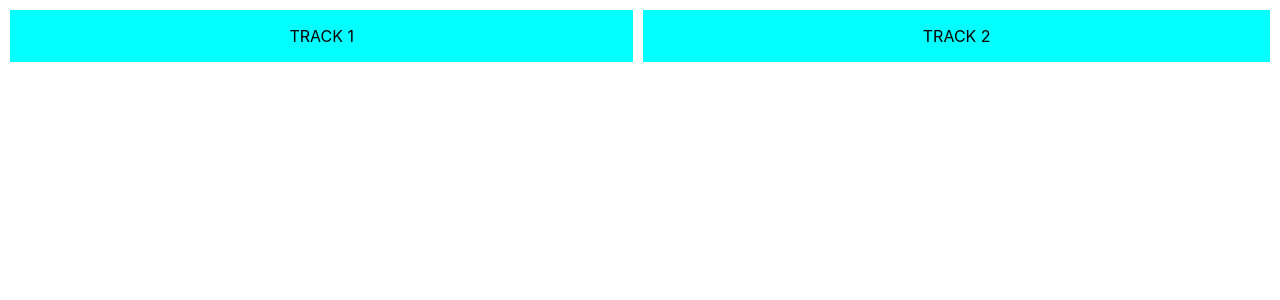
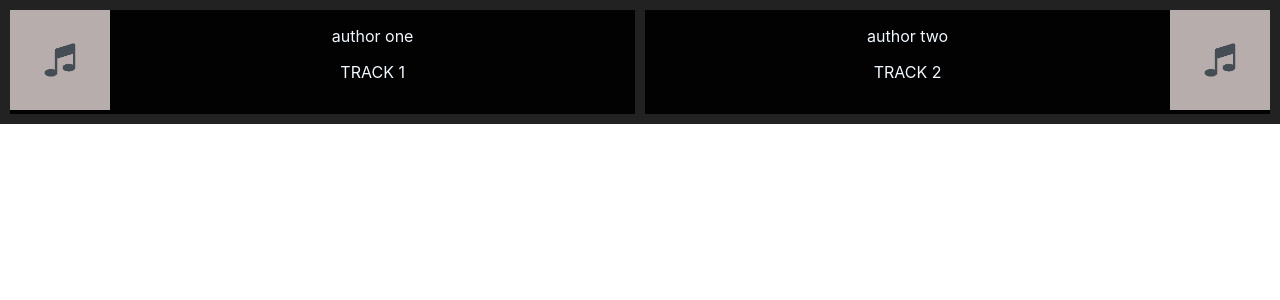
Before and after one commit to monick/dj-mix, a React (Create React App) app: page / in a window 1280 px wide. Shown: the top 300 px of the page. Built offline with nearby package versions, Linux system fonts and the light colour scheme.

Commit message:
style app, add flex, add trackCover component

```diff
--- a/src/App.css
+++ b/src/App.css
@@ -1,5 +1,6 @@
 .App {
   text-align: center;
+  background: #222;
 }
 
 .App-logo {
--- a/src/App.js
+++ b/src/App.js
@@ -21,8 +21,8 @@ class App extends Component {
   render() {
     return (
       <div className="App grid-container">
-        <TrackComponent text={'TRACK 1'} left/>
-        <TrackComponent text={'TRACK 2'} right/>
+        <TrackComponent title={'TRACK 1'} author={'author one'} left/>
+        <TrackComponent title={'TRACK 2'} author={'author two'} right/>
       </div>
     );
   }
--- a/src/TrackComponent.css
+++ b/src/TrackComponent.css
@@ -1,11 +1,33 @@
 .track {
-    background: aqua;
+    background: #020202;
+    display: flex;
 }
 
-.track.left {
+p {
+    color: aliceblue;
+}
+
+img {
+    width: 100px;
+    height: 100px;
+}
+
+.track--left {
     grid-area: leftTrack;
 }
 
-.track.right {
+.track > img {
+    padding: 30px;
+}
+
+.track.track--right {
     grid-area: rightTrack;
 }
+
+.track.track--right .track__cover {
+    order: 1;
+}
+
+.track .track__info {
+    flex: 1;
+}
--- a/src/TrackComponent.js
+++ b/src/TrackComponent.js
@@ -1,15 +1,26 @@
 import React from 'react';
 import './TrackComponent.css';
+import music from './music.png'
 
+const TrackCover = () => (
+    <div className='track__cover'>
+        <img src={music}></img>
+    </div>
+);
 
 export default class TrackComponent extends React.Component {
     render() {
         const alignmentClassName = this.props.left
-            ? 'left'
-            : 'right';
+            ? 'track--left'
+            : 'track--right';
         return (
             <div className={`track ${alignmentClassName}`}>
-                <p>{this.props.text}</p>
+                <TrackCover />
+                <div className='track__info'>
+                    <p>{this.props.author}</p>
+                    <p>{this.props.title}</p>
+                    <h1>{this.props.songLength}</h1>
+                </div>
             </div>
         )
     }
```
Also changed, not shown: src/music.png (added).
